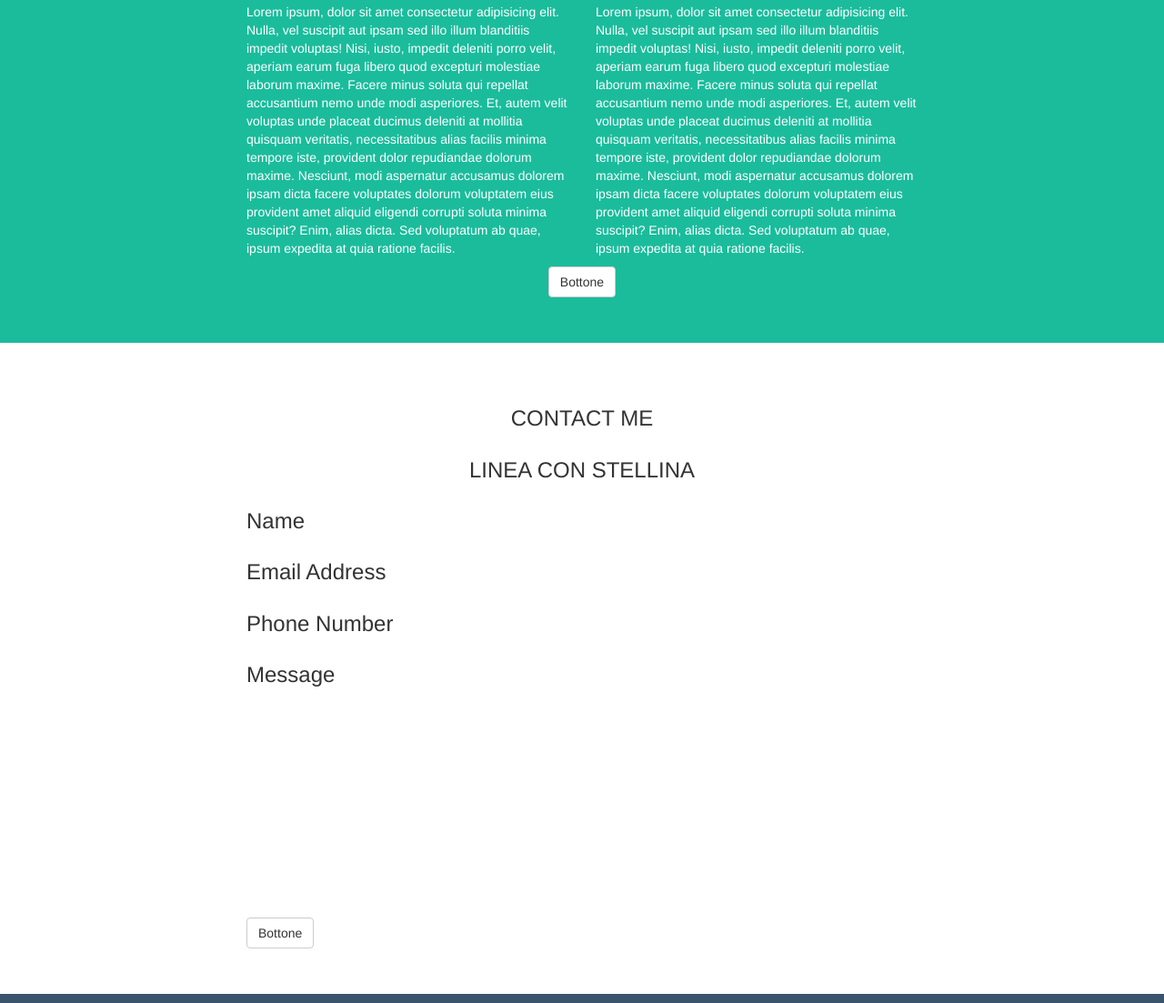
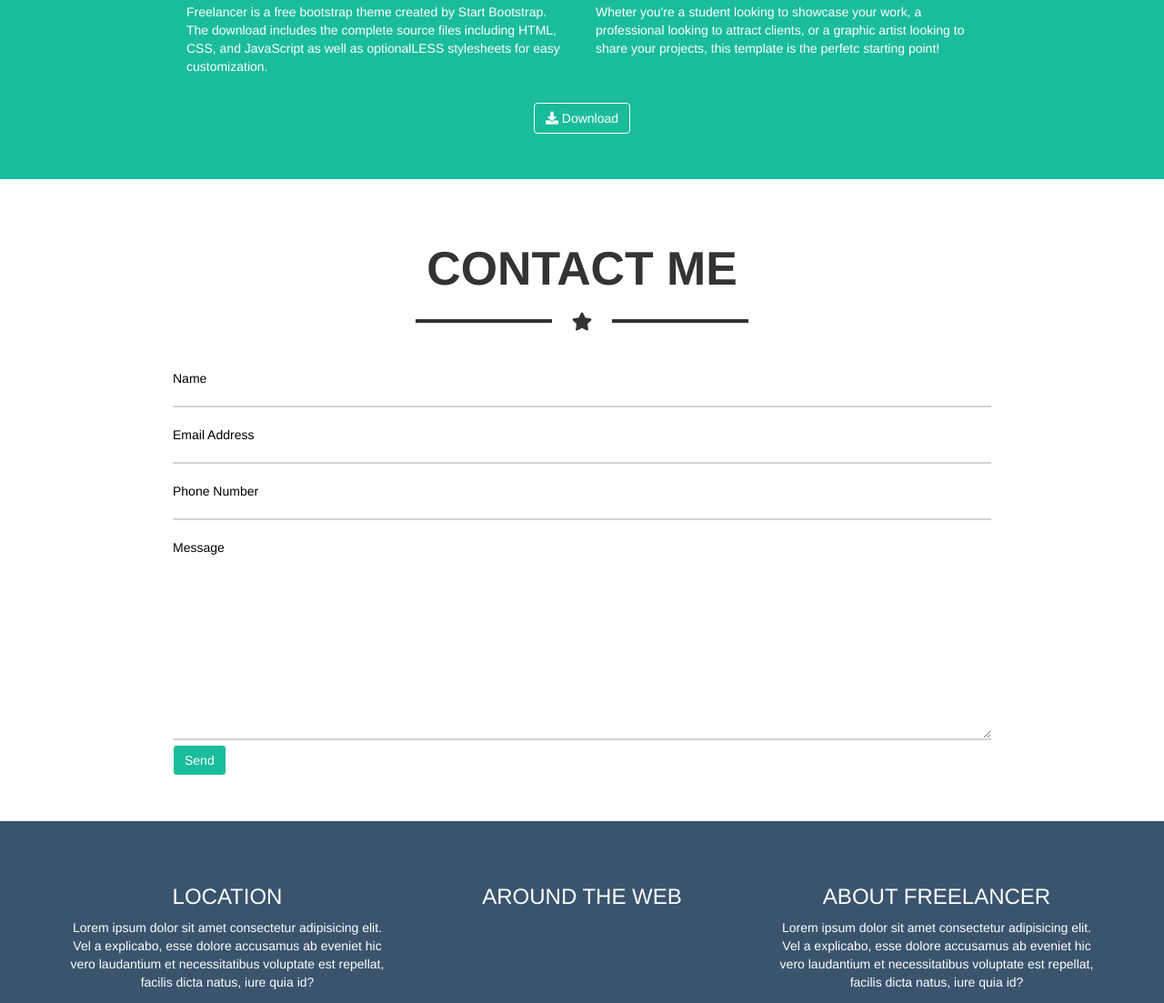
Before and after one commit to StefanoCeli/html-css-bootstrap-freelancer, a plain HTML site: page index.html in a window 1280 px wide. Shown: the part 1530-2633 px from the top of the page at 91% size. Drawn offline with nearby package versions, Linux system fonts and the light colour scheme.

Commit message:
Fine Main inizio Footer

```diff
--- a/assets/css/style.css
+++ b/assets/css/style.css
@@ -15,9 +15,9 @@
   font-weight: 600;
 }
 ._wrapper_60{
-  width: 60%;
+  width: 80%;
   max-width: 900px;
-  margin: auto;
+  margin: 0 auto;
 }
 h1{
   font-size: 3.7em;
@@ -32,14 +32,14 @@ h1{
   width: 100%;
   z-index: 999;
 }
-._header_top ul{
+ul{
   list-style: none;
 }
-._header_top ul li{
+._menu_inline li{
   display: inline;
   padding: 0 10px;
 }
-._header_top ul li a, ._btn_blu a{
+._menu_inline li a{
   color: #fff;
   text-decoration: none;
 }
@@ -75,7 +75,7 @@ h1{
   margin-bottom: 6px;
   border: 2px solid;
 }
-
+/* MAIN */
 ._box{
   width: 100%;
   margin-bottom: 15px;
@@ -85,9 +85,23 @@ h1{
   width: 100%;
   border-radius: 15px;
 }
-
-#contact .box-mess{
-  min-height: 300px;
+._btn_green{
+  background-color:  #1abc9c;
+  border: 1px solid #fff;
+}
+._input_clean{
+  border:none;
+  width: 100%;
+  padding: 20px 0;
+}
+._input_clean::placeholder{
+  color: black;
+}
+._input_clean._no_active:focus{
+  outline: none;
+}
+._b_top{
+  border-bottom: 2px solid lightgray;
 }
 ._footer_top{
   background-color: #3a546d;
--- a/index.html
+++ b/index.html
@@ -27,7 +27,7 @@
 
           <div class="col-sm-6 text-right hidden-xs">
             <nav>
-              <ul>
+              <ul class="_menu_inline">
                 <li><a href="#portfolio">portfolio</a></li>
                 <li><a href="#about">about</a></li>
                 <li><a href="#contact">contact</a></li>
@@ -37,7 +37,7 @@
 
           <div class="visible-xs col-xs-3 text-right">
             <button type="button" class="btn _btn_blu">
-              <span class="glyphicon glyphicon-menu-hamburger" aria-hidden="true"></span>
+              <span class="glyphicon glyphicon-menu-hamburger white-text" aria-hidden="true"></span>
             </button>
           </div>
 
@@ -161,19 +161,21 @@
           </div>
 
           <!--  ROW -->
-          <div class="row white-text">
+          <div class="row white-text _mb_20">
             <div class="col-xs-12 col-sm-6">
-              <p>Lorem ipsum, dolor sit amet consectetur adipisicing elit. Nulla, vel suscipit aut ipsam sed illo illum blanditiis impedit voluptas! Nisi, iusto, impedit deleniti porro velit, aperiam earum fuga libero quod excepturi molestiae laborum maxime. Facere minus soluta qui repellat accusantium nemo unde modi asperiores. Et, autem velit voluptas unde placeat ducimus deleniti at mollitia quisquam veritatis, necessitatibus alias facilis minima tempore iste, provident dolor repudiandae dolorum maxime. Nesciunt, modi aspernatur accusamus dolorem ipsam dicta facere voluptates dolorum voluptatem eius provident amet aliquid eligendi corrupti soluta minima suscipit? Enim, alias dicta. Sed voluptatum ab quae, ipsum expedita at quia ratione facilis.</p>
+              <p>Freelancer is a free bootstrap theme created by Start Bootstrap. The download includes the complete source files including HTML, CSS, and JavaScript as well as optionalLESS stylesheets for easy customization.</p>
             </div>
 
             <div class="col-xs-12 col-sm-6">
-              <p>Lorem ipsum, dolor sit amet consectetur adipisicing elit. Nulla, vel suscipit aut ipsam sed illo illum blanditiis impedit voluptas! Nisi, iusto, impedit deleniti porro velit, aperiam earum fuga libero quod excepturi molestiae laborum maxime. Facere minus soluta qui repellat accusantium nemo unde modi asperiores. Et, autem velit voluptas unde placeat ducimus deleniti at mollitia quisquam veritatis, necessitatibus alias facilis minima tempore iste, provident dolor repudiandae dolorum maxime. Nesciunt, modi aspernatur accusamus dolorem ipsam dicta facere voluptates dolorum voluptatem eius provident amet aliquid eligendi corrupti soluta minima suscipit? Enim, alias dicta. Sed voluptatum ab quae, ipsum expedita at quia ratione facilis.</p>
+              <p>Wheter you're a student looking to showcase your work, a professional looking to attract clients, or a graphic artist looking to share your projects, this template is the perfetc starting point!</p>
             </div>
           </div>
 
            <!--  ROW -->
-          <div class="row white-text">
-            <div class="col-xs-12 text-center"><a class="btn btn-default">Bottone</a></div>
+          <div class="row">
+            <div class="col-xs-12 text-center">
+              <a href="#" class="btn btn-default _btn_green white-text"><i class="fas fa-download"></i> Download</a>
+            </div>
           </div>
 
         </div>
@@ -193,22 +195,25 @@
            <!--  ROW -->
           <div class="row">
 
-            <div class="col-xs-12 text-uppercase text-center"><h3>contact me</h3></div>
-            <div class="col-xs-6 col-xs-offset-3 text-uppercase  text-center"><h3>linea con stellina</h3></div>
+            <div class="col-xs-12 text-uppercase text-center">
+              <h1 class="_fw_600 _mb_20">contact me</h1>
+              <div class=" _line_text _mb_20">
+                <i class="fas fa-star _size_text_20"></i>
+              </div>
+            </div>
 
           </div>
            <!--  ROW -->
           <div class="row">
 
-            <div class="col-xs-12"><h3>Name</h3></div>
-            <div class="col-xs-12"><h3>Email Address</h3></div>
-            <div class="col-xs-12"><h3>Phone Number</h3></div>
-            <div class="col-xs-12 box-mess"><h3>Message</h3></div>
+            <form action="#">
+              <input class="_input_clean _no_active _b_top" type="text" placeholder="Name">
+              <input class="_input_clean _no_active _b_top" type="email" placeholder="Email Address">
+              <input class="_input_clean _no_active _b_top" type="number" placeholder="Phone Number">
+              <textarea class="_input_clean _no_active _b_top" name="message" placeholder="Message" cols="30" rows="10"></textarea>
+              <input value="Send" class="btn btn-default _btn_green white-text" type="submit">
+            </form>
 
-          </div>
-           <!--  ROW -->
-          <div class="row">
-            <div class="col-xs-12"><a class="btn btn-default">Bottone</a></div>
           </div>
 
         </div>
@@ -231,15 +236,15 @@
          <!--  ROW -->
         <div class="row white-text text-center">
 
-          <div class="col-md-4 text-uppercase">
-            <h3>location</h3>
+          <div class="col-md-4">
+            <h3 class="text-uppercase">location</h3>
             <p>Lorem ipsum dolor sit amet consectetur adipisicing elit. Vel a explicabo, esse dolore accusamus ab eveniet hic vero laudantium et necessitatibus voluptate est repellat, facilis dicta natus, iure quia id?</p>
 
           </div>
 
 
-          <div class="col-md-4 text-uppercase">
-            <h3>around the web</h3>
+          <div class="col-md-4">
+            <h3 class="text-uppercase">around the web</h3>
                 <ul>
                   <li></li>
                   <li></li>
@@ -250,8 +255,8 @@
 
 
 
-          <div class="col-md-4 text-uppercase">
-            <h3>about freelancer</h3>
+          <div class="col-md-4">
+            <h3 class="text-uppercase">about freelancer</h3>
              <p>Lorem ipsum dolor sit amet consectetur adipisicing elit. Vel a explicabo, esse dolore accusamus ab eveniet hic vero laudantium et necessitatibus voluptate est repellat, facilis dicta natus, iure quia id?</p>
 
           </div>
```
